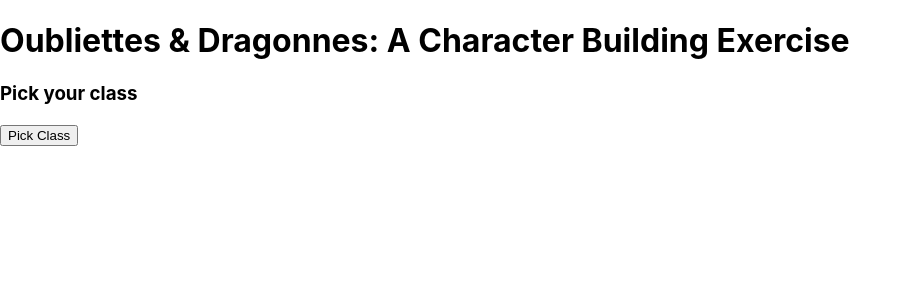
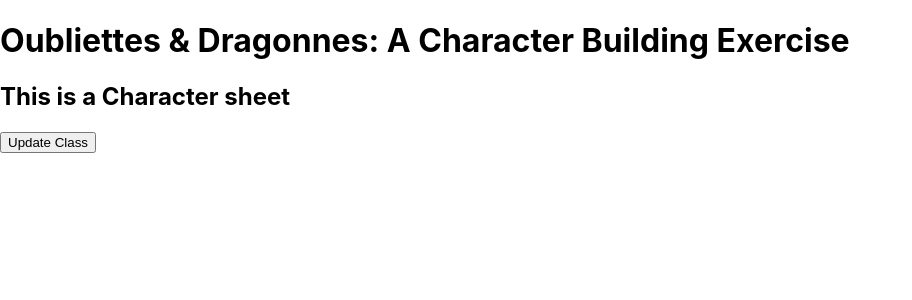
Before and after one commit to jeffchiudev/capstone-project, a React (Create React App) app in the folder character-builder/: page / in a window 1280 px wide. Shown: the top 300 px of the page, without its empty margins (0-912 px from the left). Built offline with nearby package versions, Linux system fonts and the light colour scheme.

Commit message:
changes to control to allow for updating of state with events

```diff
--- a/character-builder/src/components/CharacterControl.js
+++ b/character-builder/src/components/CharacterControl.js
@@ -13,22 +13,26 @@ class CharacterControl extends React.Component {
   }
 
   handleClick = () => {
-    this.setState({sheetVisbileOnPage: true});
+    this.setState(prevState => ({
+      sheetVisbileOnPage: !prevState.sheetVisbileOnPage
+    }));
   }
 
   render () {
     let currentVisibleState = null;
-    let pickClassButton = null;
+    let buttonText = null;
     if (this.state.sheetVisibleOnPage) {
+      currentVisibleState = <CharacterClassSelect />
+      buttonText = "Pick your class";
+    } else {
       currentVisibleState = <CharacterSheet />
-    } else {
-      currentVisibleState = <CharacterClassSelect />
-      pickClassButton = <button onClick={this.handleClick}>Pick Class</button>
+      buttonText = "Update Class";
+      // pickClassButton = <button onClick={this.handleClick}>Pick Class</button>
     }
     return (
       <React.Fragment>
         {currentVisibleState}
-        {pickClassButton}
+        <button onClick = {this.handleClick}>{buttonText}</button>
       </React.Fragment>
     );
   }
```
